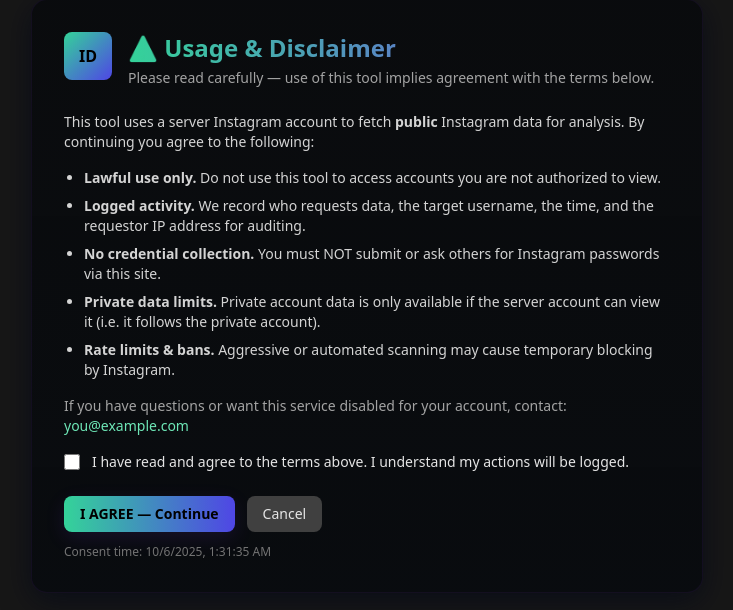
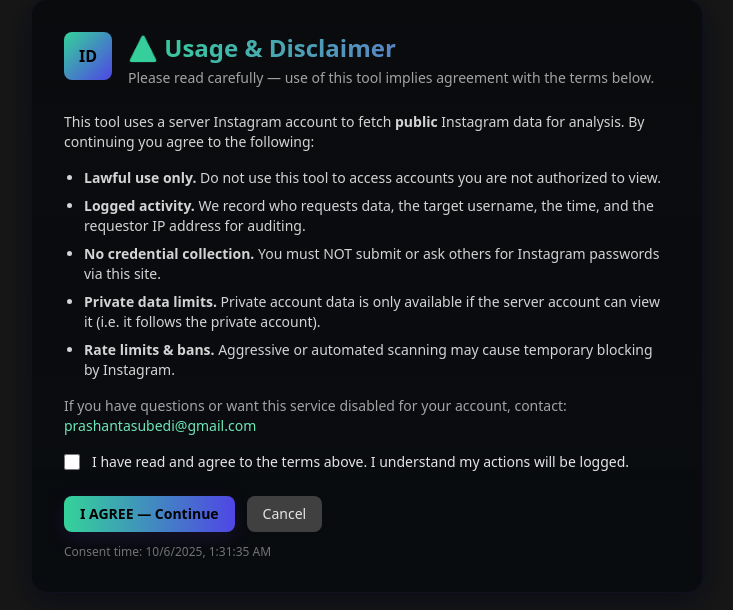
Before and after one commit to p4343263656547/Insta, a Flask app: page /disclaimer in a window 1280 px wide. Shown: the part 104-714 px from the top of the page, without its empty margins (273-1006 px from the left). Run offline with Flask 3, Linux system fonts and the light colour scheme; some libraries are stand-ins or nearby versions.

Commit message:
Update disclaimer.html

```diff
--- a/templates/disclaimer.html
+++ b/templates/disclaimer.html
@@ -40,7 +40,7 @@
         <li><strong>Rate limits & bans.</strong> Aggressive or automated scanning may cause temporary blocking by Instagram.</li>
       </ul>
 
-      <p class="text-neutral-400">If you have questions or want this service disabled for your account, contact: <a class="text-emerald-300 hover:underline" href="mailto:pratiksubedi2100@gmail.com">you@example.com</a></p>
+      <p class="text-neutral-400">If you have questions or want this service disabled for your account, contact: <a class="text-emerald-300 hover:underline" href="mailto:pratiksubedi2100@gmail.com">prashantasubedi@gmail.com</a></p>
 
       <form method="post" id="disclaimerForm" class="mt-4">
         <div class="flex items-center gap-3">
```
